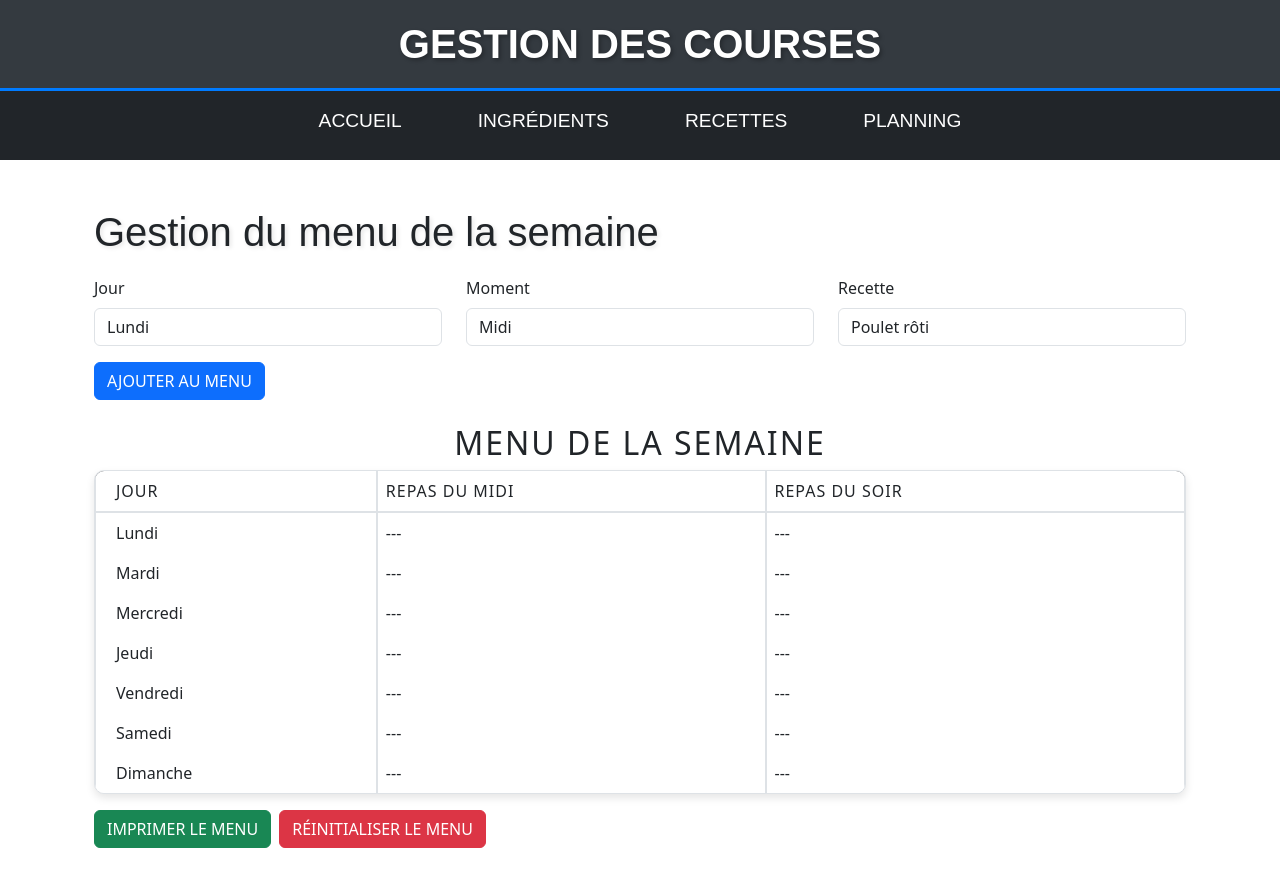
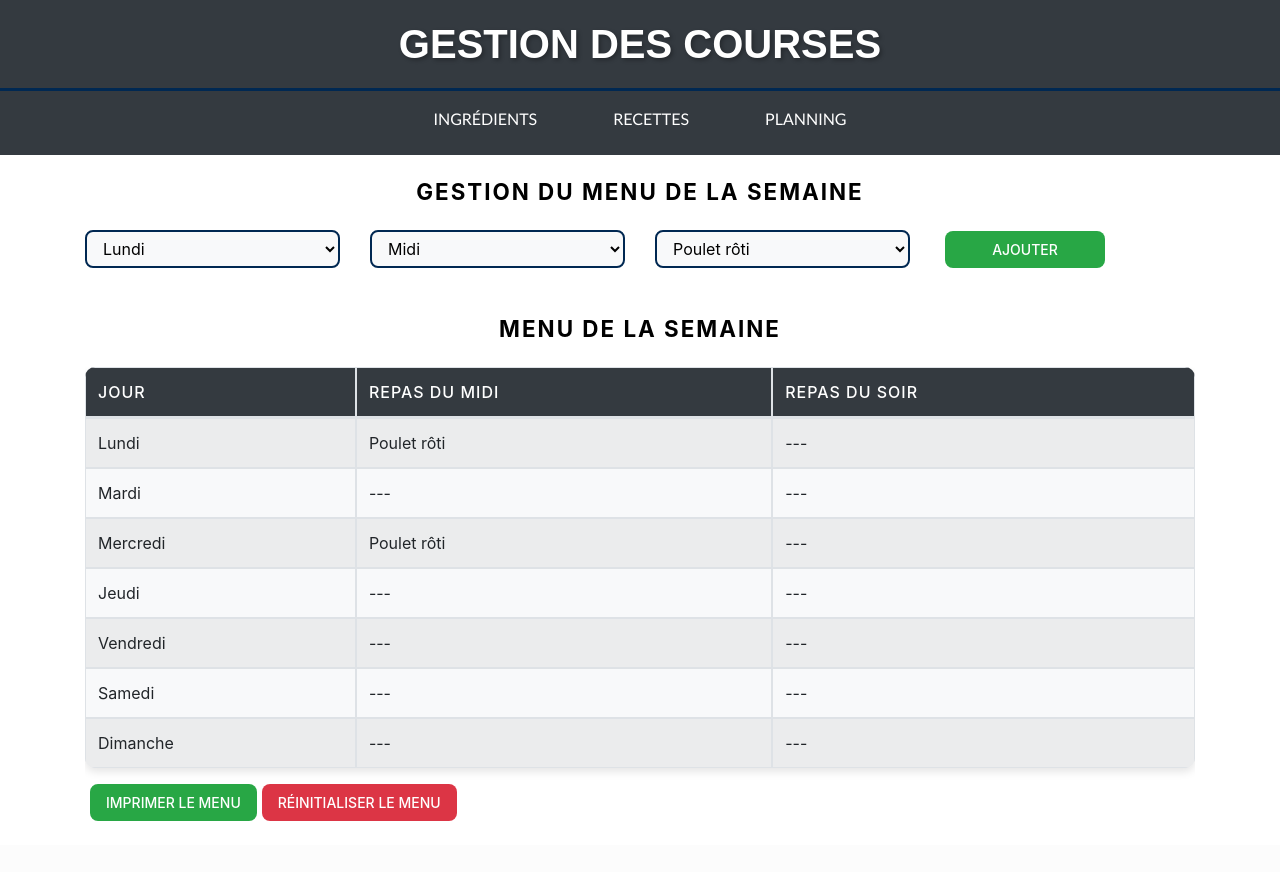
Before and after one commit to DavidBeraud/menu-app, a Flask app: page /planning in a window 1280 px wide. After the commit the page ends 821 px from the top, so only its background shows below. Run offline with Flask 3, Linux system fonts and the light colour scheme; some libraries are stand-ins or nearby versions.

Commit message:
travail css/design

```diff
--- a/static/css/style.css
+++ b/static/css/style.css
@@ -1,30 +1,32 @@
 /* Couleurs de base */
 :root {
-    --primary-color: #007bff;
+    --primary-color: #002852;
     --secondary-color: #0056b3;
     --background-light: #f8f9fa;
     --background-dark: #343a40;
     --text-light: #ffffff;
-    --text-dark: #333333;
+    --text-dark: #000000;
     --accent-color: #ffc107;
     --error-color: #dc3545;
+    --blue-color: #0000FF;
+    --success-color: #28a745; /* Couleur de succès (vert) */
+    --success-hover-color: #218838; /* Couleur de succès au survol */
 }
 
-/* Style pour le titre h1 */
+/* Styles pour les titres */
 h1 {
-    font-family: 'Arial', sans-serif;
-    font-size: 2.5rem;
+    font-family: 'Calibri', sans-serif;
+    font-size: 2rem;
     font-weight: bold;
     color: var(--text-dark);
     text-shadow: 2px 2px 4px rgba(0, 0, 0, 0.1);
     margin-bottom: 20px;
 }
 
-/* Style pour le titre h2 */
 h2 {
-    font-size: 1.6rem;
-    font-weight: 500;
-    color: var(--text-dark);
+    font-size: 1.4rem;
+    font-weight: 700;
+    color: var(--text-dark) !important;
     text-align: center;
     margin-bottom: 1.5rem;
     position: relative;
@@ -32,21 +34,31 @@ h2 {
     letter-spacing: 2px;
 }
 
-/* Style pour le conteneur du titre */
+h3 {
+    font-size: 1.3em;
+    font-weight: 700;
+    color: var(--primary-color); /* Texte en bleu */
+    text-align: center;
+    position: relative;
+    text-transform: uppercase;
+    letter-spacing: 2px;
+}
+
+/* Styles pour le conteneur du titre */
 .container-fluid.bg-light {
     background-color: var(--background-light) !important;
     padding: 10px;
     border-bottom: 3px solid var(--primary-color);
 }
 
-/* Style pour le menu */
+/* Styles pour la navigation */
 .navbar {
     background-color: var(--background-dark);
 }
 
 .navbar .navbar-nav .nav-item .nav-link {
-    font-family: 'Arial', sans-serif !important;
-    font-size: 1.2rem !important;
+    font-family: 'Calibri', sans-serif !important;
+    font-size: 1rem !important;
     text-transform: uppercase !important;
     color: var(--text-light) !important;
     margin: 0 30px !important;
@@ -57,7 +69,19 @@ h2 {
     color: var(--primary-color) !important;
 }
 
-/* Style pour les images des cartes */
+/* Styles pour les cartes */
+.card {
+    border-radius: 15px;
+    box-shadow: 0 4px 8px rgba(0, 0, 0, 0.2);
+    transition: transform 0.3s ease, box-shadow 0.3s ease;
+    overflow: hidden;
+}
+
+.card:hover {
+    transform: translateY(-10px);
+    box-shadow: 0 12px 24px rgba(0, 0, 0, 0.3);
+}
+
 .card-img-top {
     height: 200px;
     object-fit: cover;
@@ -65,21 +89,7 @@ h2 {
     border-top-right-radius: 15px;
 }
 
-/* Style pour les cartes */
-.card {
-    border-radius: 15px;
-    box-shadow: 0 4px 8px rgba(0, 0, 0, 0.2);
-    transition: transform 0.3s ease, box-shadow 0.3s ease;
-    overflow: hidden;
-}
-
-/* Effet de profondeur au survol des cartes */
-.card:hover {
-    transform: translateY(-10px);
-    box-shadow: 0 12px 24px rgba(0, 0, 0, 0.3);
-}
-
-/* Style de base pour tous les boutons */
+/* Styles pour les boutons */
 .btn {
     border-radius: 8px;
     padding: 8px 16px;
@@ -91,7 +101,6 @@ h2 {
     cursor: pointer;
 }
 
-/* Style pour le bouton "Voir la recette" (Primaire) */
 .btn-primary {
     background-color: var(--primary-color);
     color: var(--text-light);
@@ -103,10 +112,9 @@ h2 {
     box-shadow: 0 4px 8px rgba(0, 123, 255, 0.3);
 }
 
-/* Style pour le bouton "Modifier" (Warning) */
 .btn-warning {
     background-color: var(--accent-color);
-    color: var(--text-dark);
+    color: var(--text-light);
 }
 
 .btn-warning:hover {
@@ -115,7 +123,6 @@ h2 {
     box-shadow: 0 4px 8px rgba(255, 193, 7, 0.3);
 }
 
-/* Style pour le bouton "Supprimer" (Danger) */
 .btn-danger {
     background-color: var(--error-color);
     color: var(--text-light);
@@ -127,7 +134,20 @@ h2 {
     box-shadow: 0 4px 8px rgba(220, 53, 69, 0.3);
 }
 
-/* Style pour la table */
+.btn-success {
+    background-color: var(--success-color); /* Couleur de fond */
+    color: var(--text-light); /* Couleur du texte */
+    margin: 0px 5px; /* 8px (haut/bas) - 20px (gauche/droite) */
+
+}
+
+.btn-success:hover {
+    background-color: var(--success-hover-color); /* Couleur de fond au survol */
+    transform: translateY(-2px); /* Légère translation vers le haut */
+    box-shadow: 0 4px 8px rgba(40, 167, 69, 0.3); /* Ombre portée */
+}
+
+/* Styles pour les tables */
 .table {
     width: 100%;
     border-collapse: separate;
@@ -138,128 +158,57 @@ h2 {
     background-color: var(--background-light);
 }
 
-/* Style pour l'en-tête de la table */
 .table thead {
     background-color: var(--background-dark);
     color: var(--text-light);
 }
 
-/* Style pour les cellules de l'en-tête */
-.table th {
+.table th, .table td {
     padding: 12px;
     text-align: left;
+    border: 1px solid #dee2e6;
+}
+
+.table th {
     font-weight: 500;
     text-transform: uppercase;
     letter-spacing: 1px;
 }
 
-/* Style pour les lignes du tableau */
-.table tbody tr {
-    transition: background-color 0.3s ease;
-}
-
-/* Style pour les lignes alternées */
 .table-striped tbody tr:nth-of-type(odd) {
     background-color: rgba(0, 0, 0, 0.05);
 }
 
-/* Effet de survol sur les lignes */
 .table-hover tbody tr:hover {
     background-color: rgba(0, 123, 255, 0.1);
 }
 
-/* Style pour les cellules du tableau */
-.table td {
-    padding: 12px;
-    vertical-align: middle;
-    border-top: 1px solid #dee2e6;
-}
-
-/* Style pour la première colonne (numéro de ligne) */
-.table th:first-child,
-.table td:first-child {
-    padding-left: 20px;
-}
-
-/* Style pour la dernière colonne (actions) */
-.table th:last-child,
-.table td:last-child {
-    padding-right: 20px;
-}
-
-/* Style pour les boutons dans la colonne "Actions" */
-.table .btn-action {
-    margin-right: 5px;
-}
-
-/* Style pour les boutons dans la table */
-.table .btn {
-    font-size: 12px;
-    padding: 6px 12px;
-}
-
-/* Style pour le formulaire */
+/* Styles pour les formulaires */
 form.mb-4 {
     margin: 20px 0;
 }
 
-/* Style pour le conteneur du sélecteur */
-.selector {
-    width: 300px;
-    position: relative;
-}
-
-/* Style pour le menu déroulant */
-.form-select {
+.form-control {
     width: 100%;
-    padding: 10px 15px;
     font-size: 16px;
-    font-family: 'Arial', sans-serif;
     color: var(--text-dark);
     background-color: var(--background-light);
     border: 2px solid var(--primary-color);
     border-radius: 8px;
-    appearance: none;
-    cursor: pointer;
     transition: all 0.3s ease;
 }
 
-/* Style pour le menu déroulant au survol */
-.form-select:hover {
-    border-color: var(--secondary-color);
-    background-color: #e9ecef;
-}
-
-/* Style pour le menu déroulant lorsqu'il est ouvert */
-.form-select:focus {
+.form-control:focus {
     outline: none;
     border-color: var(--secondary-color);
     box-shadow: 0 0 8px rgba(0, 123, 255, 0.3);
 }
 
-/* Style pour les options du menu déroulant */
-.form-select option {
-    padding: 10px;
-    background-color: var(--background-light);
-    color: var(--text-dark);
-}
-
-/* Style pour la flèche du menu déroulant */
-.selector::after {
-    content: '▼';
-    position: absolute;
-    top: 50%;
-    right: 15px;
-    transform: translateY(-50%);
-    pointer-events: none;
-    color: var(--primary-color);
-    font-size: 12px;
-    transition: color 0.3s ease;
-}
-
-/* Style pour la flèche au survol */
-.selector:hover::after {
-    color: var(--secondary-color);
+/* Styles pour les messages d'erreur */
+.error-message {
+    color: var(--error-color);
+    font-size: 0.9rem;
+    margin-top: 5px;
 }
 
 /* Style pour l'en-tête */
--- a/static/data/ingredients.json
+++ b/static/data/ingredients.json
@@ -74,7 +74,8 @@
             "Lait",
             "Farine",
             "Œuf",
-            "Crème fraîche"
+            "Crème fraîche",
+            "Moutarde"
         ],
         "Gouter et petit dejeuner": [
             "Brioche tressée",
--- a/templates/header/header.html
+++ b/templates/header/header.html
@@ -4,8 +4,6 @@
     <meta charset="UTF-8">
     <meta name="viewport" content="width=device-width, initial-scale=1.0">
     <title>Gestion des Courses</title>
-    <link href="https://cdn.jsdelivr.net/npm/bootstrap@5.3.0/dist/css/bootstrap.min.css" rel="stylesheet">
-    <link href="votre-fichier.css" rel="stylesheet">
 </head>
 <body>
     <header class="bg-dark text-white">
@@ -22,9 +20,6 @@
                 </button>
                 <div class="collapse navbar-collapse" id="navbarNav">
                     <ul class="navbar-nav mx-auto mb-2">
-                        <li class="nav-item">
-                            <a class="nav-link text-center" href="{{ url_for('index') }}">Accueil</a>
-                        </li>
                         <li class="nav-item">
                             <a class="nav-link text-center" href="{{ url_for('liste_ingredients') }}">Ingrédients</a>
                         </li>
--- a/templates/index.html
+++ b/templates/index.html
@@ -12,15 +12,6 @@
 <body>
     {% include 'header/header.html' %}
     <div class="container mt-4">
-        {% with messages = get_flashed_messages(with_categories=true) %}
-    {% if messages %}
-        {% for category, message in messages %}
-            <div class="alert alert-{{ category }}">
-                {{ message }}
-            </div>
-        {% endfor %}
-    {% endif %}
-{% endwith %}
         {% block content %}{% endblock %}
     </div>
     <!-- Bootstrap JS (optionnel, pour les fonctionnalités interactives) -->
--- a/templates/ingredients/ajouter_ingredient.html
+++ b/templates/ingredients/ajouter_ingredient.html
@@ -4,7 +4,7 @@
     <form method="POST">
         <div class="mb-3">
             <label for="category" class="form-label">Catégorie:</label>
-            <select id="category" name="category" class="form-select" required>
+            <select id="category" name="category" class="form-control" required>
                 {% for category in categories %}
                     <option value="{{ category }}">{{ category|capitalize }}</option>
                 {% endfor %}
--- a/templates/ingredients/liste_ingredients.html
+++ b/templates/ingredients/liste_ingredients.html
@@ -14,7 +14,7 @@
             <div class="col-auto">
                 <form method="GET" action="{{ url_for('liste_ingredients') }}">
                     <div class="selector">
-                        <select name="categorie" class="form-select" onchange="this.form.submit()">
+                        <select name="categorie" class="form-control" onchange="this.form.submit()">
                             <option value="">Choisissez une catégorie</option>
                             {% for category in ingredients.keys() %}
                                 <option value="{{ category }}" {% if category == selected_category %}selected{% endif %}>
@@ -30,7 +30,6 @@
 
     <!-- Afficher le tableau de la catégorie sélectionnée -->
     {% if selected_category %}
-        <h3 class="mt-4 mb-3 text-center">{{ selected_category|capitalize }}</h3>
         <div class="d-flex justify-content-center">
             <div class="col-md-6">
                 <table class="table table-striped table-hover">
--- a/templates/menu/planning.html
+++ b/templates/menu/planning.html
@@ -1,44 +1,59 @@
 {% extends "index.html" %}
 {% block content %}
 
-<div class="container mt-5">
-    <h1>Gestion du menu de la semaine</h1>
+<div>
+    <h2>Gestion du menu de la semaine</h2>
 
-    <!-- Formulaire pour ajouter une recette au menu -->
     <form method="POST" action="{{ url_for('ajouter_planning') }}" class="mb-4">
-        <div class="row mb-3">
-            <div class="col-md-4">
-                <label for="jour" class="form-label">Jour</label>
+        <div class="row align-items-end mb-5"> <!-- Utilisez align-items-end pour aligner les éléments en bas -->
+            <!-- Champ Jour -->
+            <div class="col-md-3">
                 <select id="jour" name="jour" class="form-control" required>
                     {% for jour in ["Lundi", "Mardi", "Mercredi", "Jeudi", "Vendredi", "Samedi", "Dimanche"] %}
                         <option value="{{ jour }}">{{ jour }}</option>
                     {% endfor %}
                 </select>
             </div>
-            <div class="col-md-4">
-                <label for="moment" class="form-label">Moment</label>
+
+            <!-- Champ Moment -->
+            <div class="col-md-3">
                 <select id="moment" name="moment" class="form-control" required>
                     <option value="midi">Midi</option>
                     <option value="soir">Soir</option>
                 </select>
             </div>
-            <div class="col-md-4">
-                <label for="recette" class="form-label">Recette</label>
+
+            <!-- Champ Recette -->
+            <div class="col-md-3">
                 <select id="recette" name="recette" class="form-control" required>
                     {% for recette in recettes %}
                         <option value="{{ recette['nom'] }}">{{ recette['nom'] }}</option>
                     {% endfor %}
                 </select>
             </div>
+
+            <!-- Bouton Ajouter -->
+            <div class="col-md-2">
+                <button type="submit" class="btn btn-success w-100">Ajouter</button>
             </div>
-        <button type="submit" class="btn btn-primary">Ajouter au menu</button>
+        </div>
     </form>
 
     <!-- Zone à imprimer -->
     <div id="printable-area">
-        <h2>Menu de la semaine</h2>
-        <table class="table table-bordered">
-            <thead>
+        <h2 class="mt-4">Menu de la semaine</h2>
+        {% with messages = get_flashed_messages(with_categories=true) %}
+            {% if messages %}
+                {% for category, message in messages %}
+                    <div class="alert alert-{{ category }}">
+                        {{ message }}
+                    </div>
+                {% endfor %}
+            {% endif %}
+       {% endwith %}
+        <div class="table-responsive">
+            <table class="table table-bordered table-striped table-hover">
+                <thead class="table-dark">
                     <tr>
                         <th>Jour</th>
                         <th>Repas du midi</th>
@@ -57,14 +72,15 @@
                 </tbody>
             </table>
         </div>
+    </div>
 
     <div class="d-flex gap-2 mb-4">
         <!-- Bouton pour imprimer -->
-        <button id="print-button" class="btn btn-success">Imprimer le menu</button>
+        <button id="print-button" class="btn btn-success"><i class="fas fa-print"></i> Imprimer le menu</button>
 
         <!-- Formulaire pour réinitialiser le menu -->
         <form id="reinitialiser-form" method="POST" action="{{ url_for('reinitialiser_planning') }}" class="d-inline">
-            <button type="submit" class="btn btn-danger">Réinitialiser le menu</button>
+            <button type="submit" class="btn btn-danger"><i class="fas fa-trash"></i> Réinitialiser le menu</button>
         </form>
     </div>
 </div>
```
Also changed, not shown: static/data/menu-semaine.json (+8 -1 lines), templates/menu/ajouter_planning.html (deleted, +0 -50 lines). Lines whose indentation alone changed are shown as unchanged.
